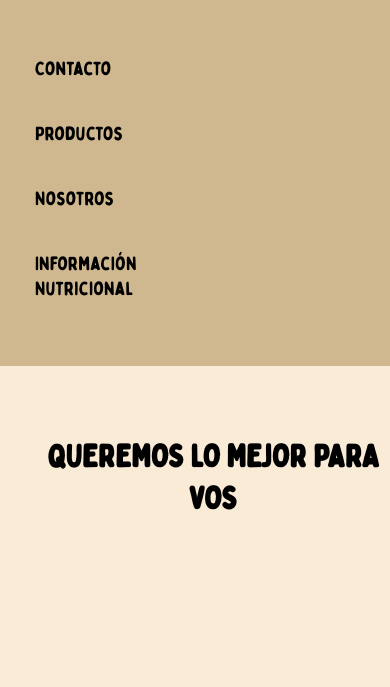
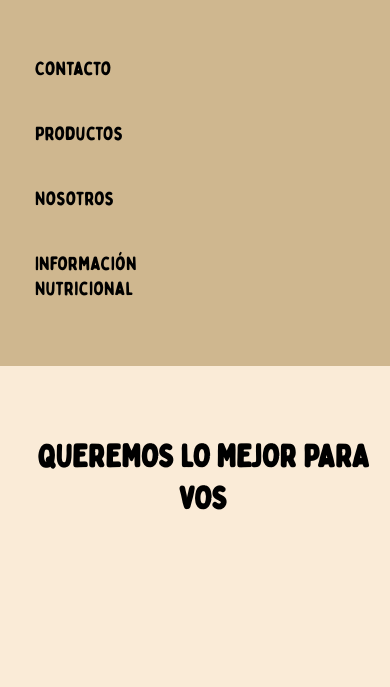
Before and after one commit to Mariano2509/mi_repositorio, a website: page pages/productos.html in a window 390 px wide. Shown: the part 90-777 px from the top of the page. Drawn offline with Linux system fonts and the light colour scheme; a web font is replaced by a local one.

Commit message:
Titulo centrado productos

```diff
--- a/SCSS/style.scss
+++ b/SCSS/style.scss
@@ -533,6 +533,7 @@ ul {
         width: 100%;
         justify-content: center;
         text-align: center;
+        padding: 20px;
 
     }
 
@@ -548,4 +549,6 @@ ul {
         padding: 20px;
         justify-content: space-between;
     }
+
+
 }
--- a/pages/productos.html
+++ b/pages/productos.html
@@ -49,8 +49,8 @@
 </nav>
 
 <section class="section1">
-
-    <div class="tituloproductos"><h3>QUEREMOS LO MEJOR PARA VOS</h3></div>
+    <div class="contenedorindex">
+    <div class="tituloproductos"><h3>QUEREMOS LO MEJOR PARA VOS</h3></div></div>
 
 <div class="productos">
 
```
Also changed, not shown: index.html (+1 -0 lines), styles/style.css.
